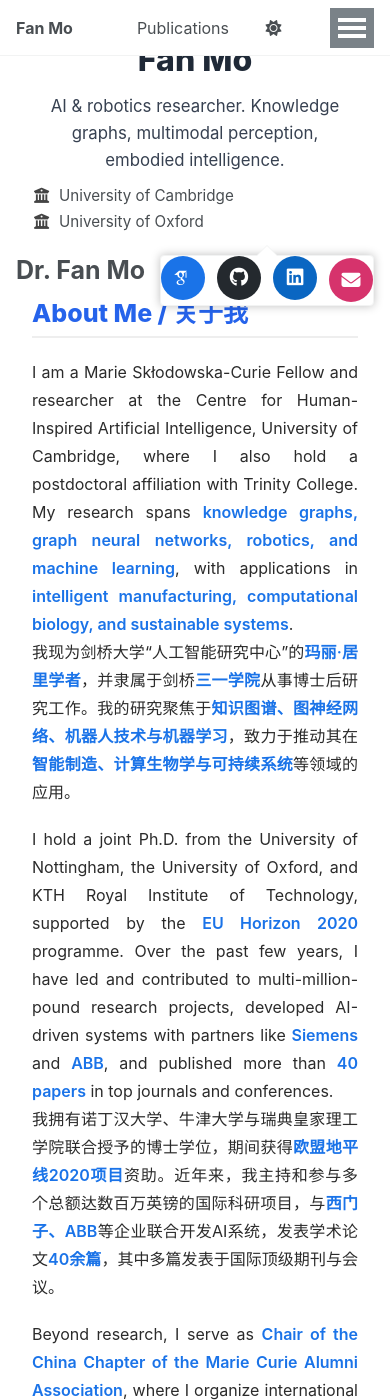
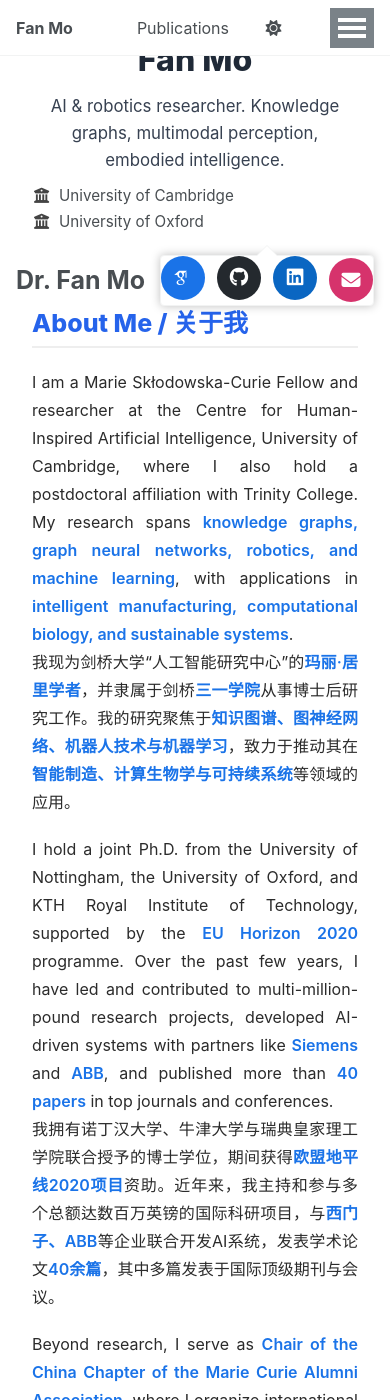
Before and after one commit to fanmo-intro/fanmo-intro.github.io, a Jekyll site: the page built from _pages/about.md, in a window 390 px wide and 1400 px high, scrolled down 210 px. Built offline with Jekyll 4.4.1, drawn with Linux system fonts in a browser that asks for light colours; some web fonts are replaced; a script that is not in the unit is left out.

Commit message:
Update _custom.scss

```diff
--- a/_sass/_custom.scss
+++ b/_sass/_custom.scss
@@ -146,3 +146,21 @@
 @media (min-width:1280px){
   .sidebar{ flex-basis:400px !important; max-width:400px !important; }
 }
+/* --- Mobile polish: keep icons clearly above the heading and kill iOS callout --- */
+@media (max-width:768px){
+  /* extra breathing room below the sidebar so the icon row clears the H2 */
+  .sidebar{ margin-bottom:24px !important; }
+
+  /* icon row spacing (above heading) */
+  .author__urls.social-icons{
+    margin:.65rem 0 1.35rem 0 !important; /* top, right/left, bottom */
+  }
+
+  /* prevent iOS long-press bubble on the social buttons */
+  .author__urls.social-icons li a{
+    -webkit-touch-callout: none !important; /* hide white callout */
+    -webkit-user-select: none !important;
+    user-select: none !important;
+    touch-action: manipulation !important;
+  }
+}
```
